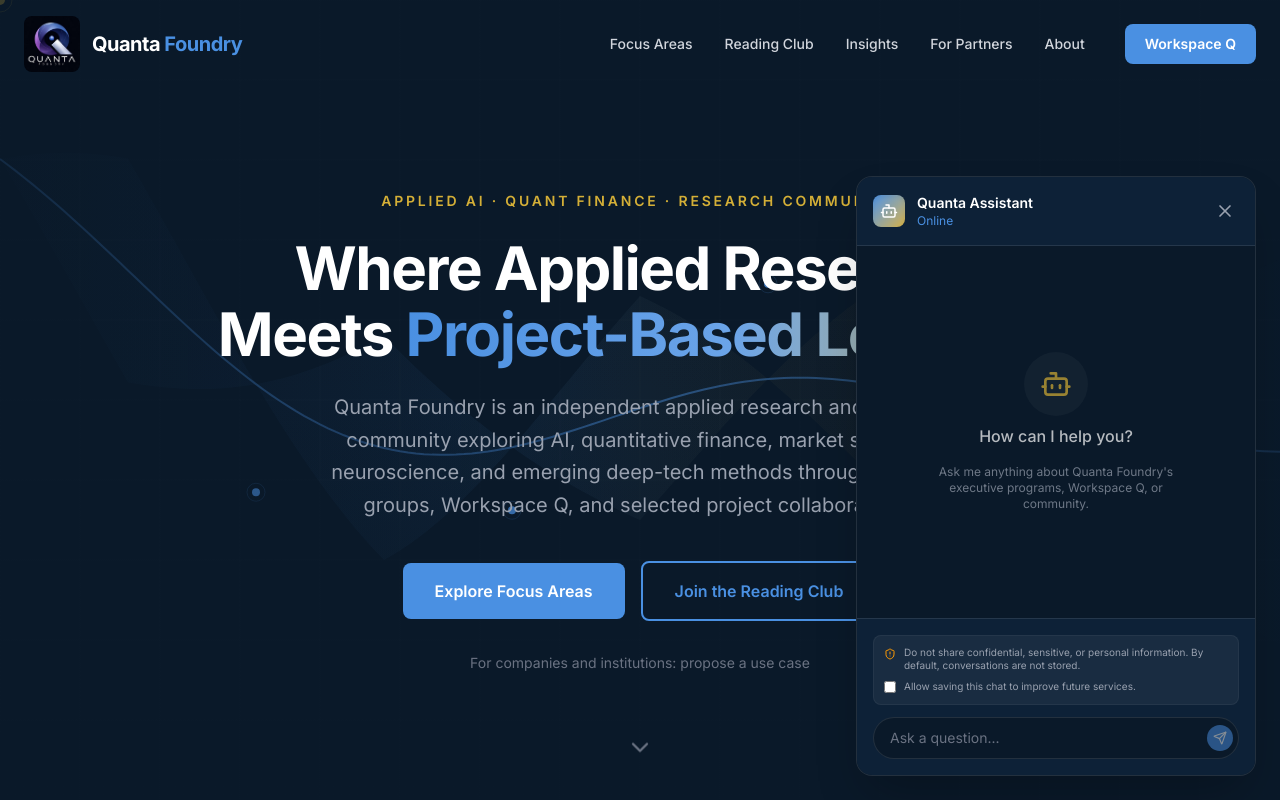
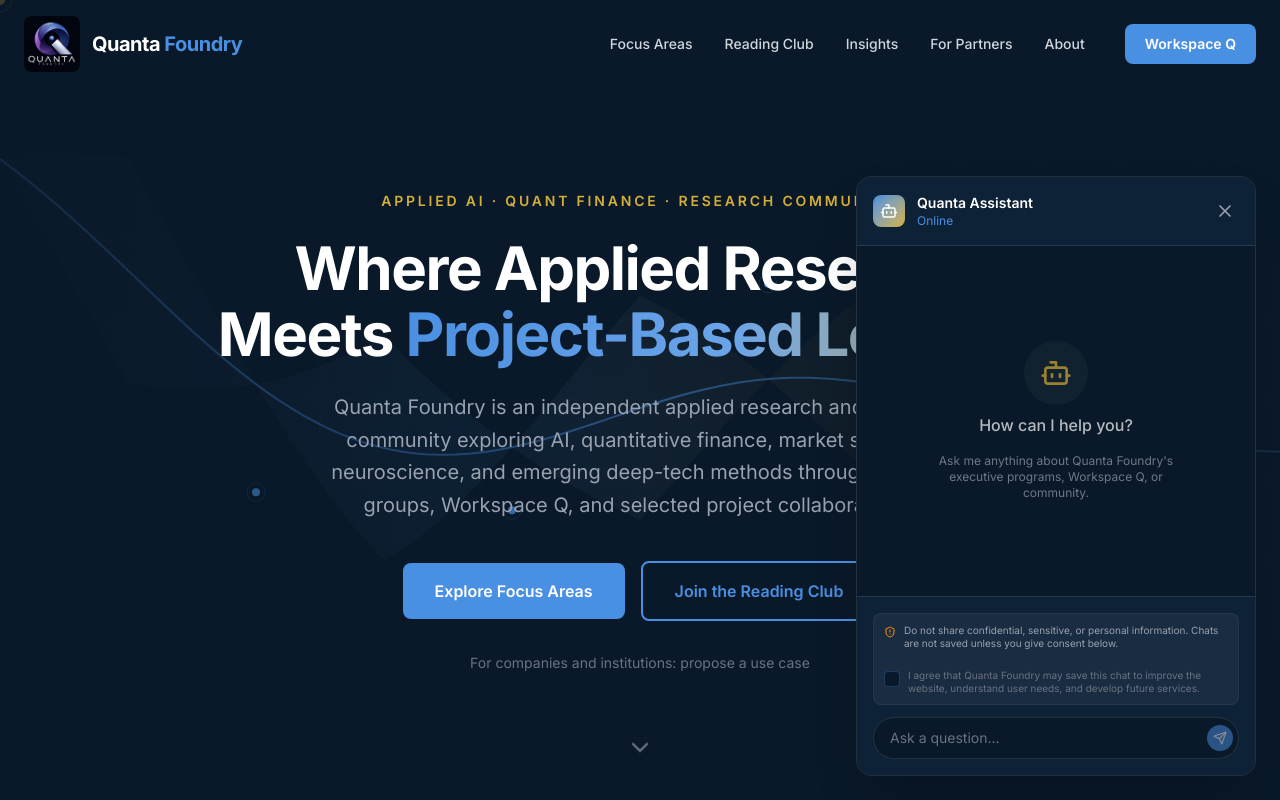
Before and after one commit to Shahrouz-Zada/quanta-foundry-website, a Next.js app: page / in a window 1280 px wide. Both pictures are taken after a click on the button "Open AI Assistant". Shown: the top 800 px of the page. Built offline with nearby package versions, Linux system fonts and the light colour scheme.

Commit message:
update: refine chatbot privacy consent text

```diff
--- a/src/components/ui/ChatAssistant.tsx
+++ b/src/components/ui/ChatAssistant.tsx
@@ -143,20 +143,27 @@ export default function ChatAssistant() {
                 <div className="bg-white/5 rounded-lg p-2.5 space-y-2 border border-white/5">
                   <div className="flex items-start gap-2 text-[10px] text-gray-400 leading-tight">
                     <ShieldAlert size={12} className="shrink-0 mt-0.5 text-amber-500" />
-                    <p>
-                      Do not share confidential, sensitive, or personal information.
-                      By default, conversations are not stored.
+                    <p className="mb-3">
+                    Do not share confidential, sensitive, or personal information. Chats are not saved unless you give consent below.
                   </p>
                   </div>
-                  <label className="flex items-center gap-2 cursor-pointer group">
+
+                  <label className="flex items-start gap-2 cursor-pointer group">
+                    <div className="relative flex items-center mt-0.5">
                       <input
                         type="checkbox"
+                        className="peer sr-only"
                         checked={hasConsent}
                         onChange={(e) => setHasConsent(e.target.checked)}
-                      className="w-3 h-3 rounded border-gray-600 bg-transparent text-[#4A90E2] focus:ring-[#4A90E2]/50 focus:ring-offset-0"
                       />
-                    <span className="text-[10px] text-gray-400 group-hover:text-gray-300 transition-colors">
-                      Allow saving this chat to improve future services.
+                      <div className="w-4 h-4 rounded border border-[#4A90E2]/30 bg-[#0A1929] peer-checked:bg-[#4A90E2] peer-checked:border-[#4A90E2] transition-colors flex items-center justify-center">
+                        <svg className="w-3 h-3 text-white opacity-0 peer-checked:opacity-100 transition-opacity" fill="none" viewBox="0 0 24 24" stroke="currentColor">
+                          <path strokeLinecap="round" strokeLinejoin="round" strokeWidth={3} d="M5 13l4 4L19 7" />
+                        </svg>
+                      </div>
+                    </div>
+                    <span className="text-[10px] text-gray-500 group-hover:text-gray-400 transition-colors leading-tight flex-1">
+                      I agree that Quanta Foundry may save this chat to improve the website, understand user needs, and develop future services.
                     </span>
                   </label>
                 </div>
```
Lines whose indentation alone changed are shown as unchanged.
